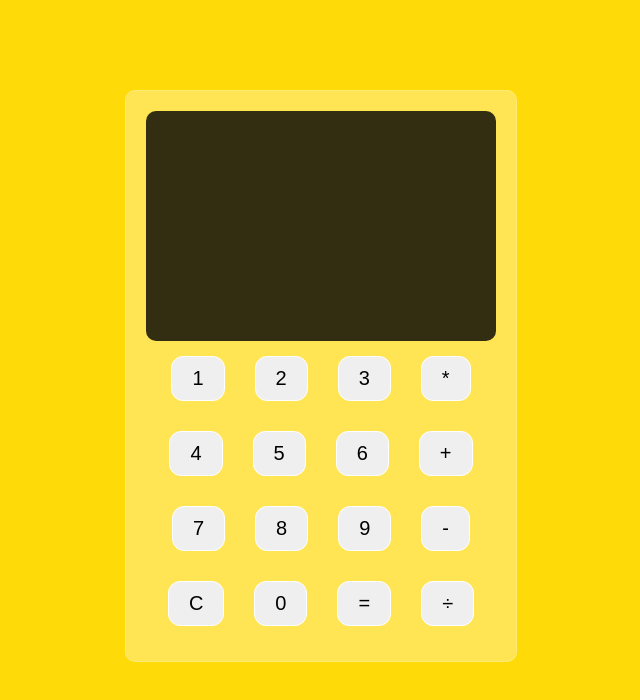
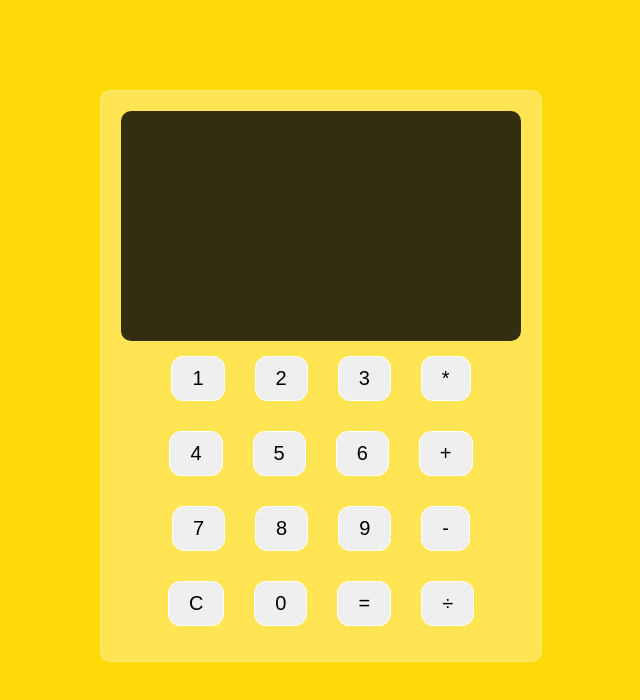
Before and after one commit to jennymag/calculator, a plain HTML site: page index.html in a window 1280 px wide. Shown: the whole page, without its empty margins (319-959 px from the left). Drawn offline with Linux system fonts and the light colour scheme.

Commit message:
Fix size

```diff
--- a/style.css
+++ b/style.css
@@ -19,7 +19,8 @@ body {
   border: 1px solid rgba(255, 255, 255, 0.2);
   padding: 20px;
   background-color: rgba(255, 255, 255, 0.3);
-  max-width: 350px;
+  max-width: 400px;
+  min-height: 500px;
   border-radius: 10px;
 }
 
```
